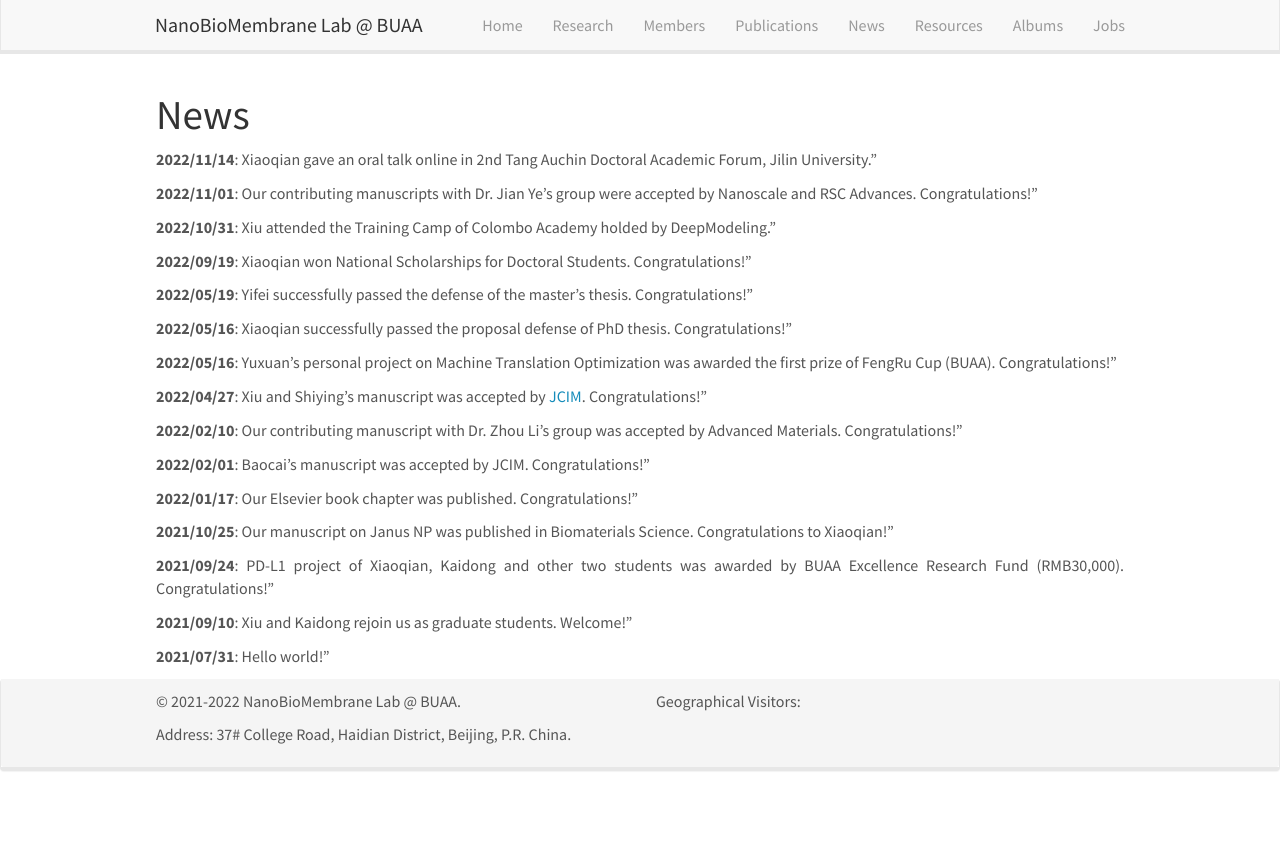
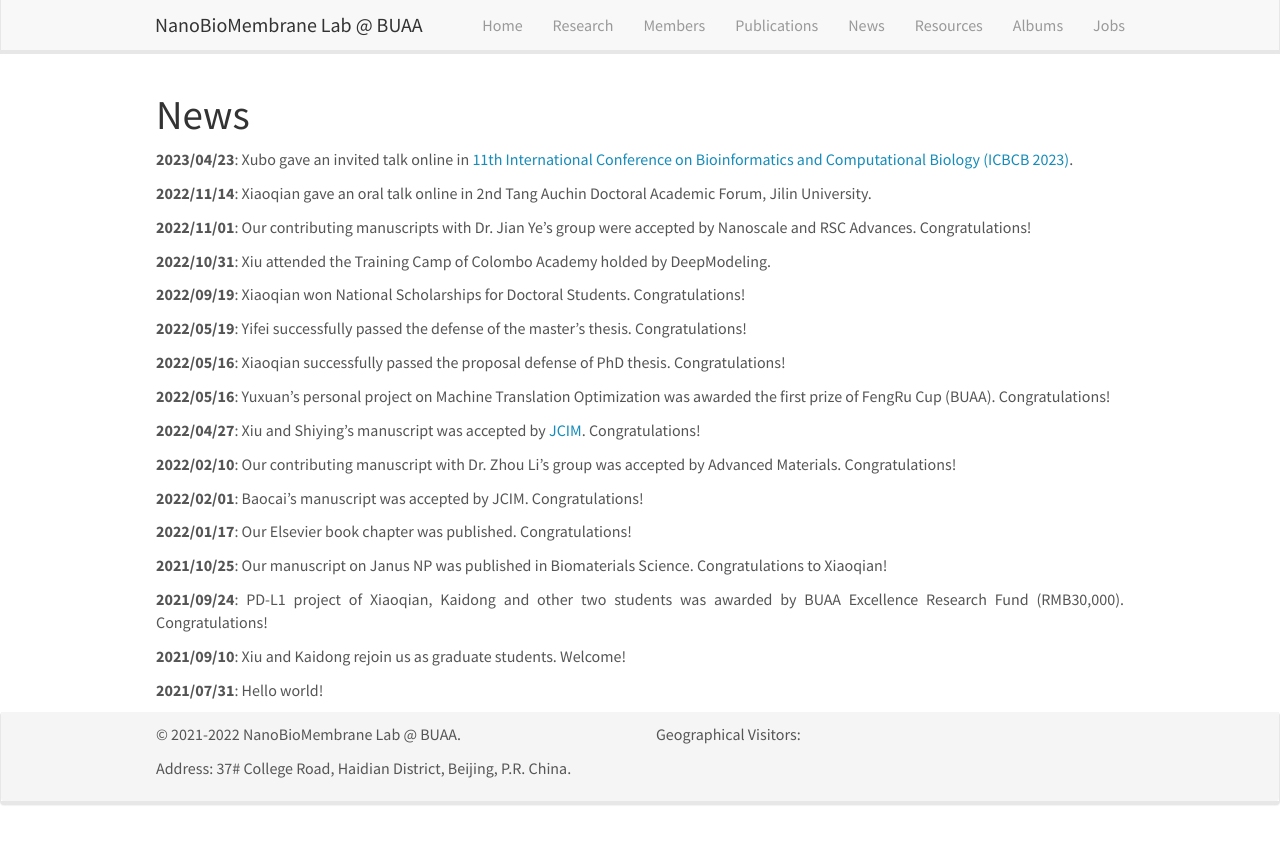
Before and after one commit to linxubo/linxubo.github.io, a Jekyll site: the page built from _pages/news.md, in a window 1280 px wide. Shown: the top 844 px of the page. Built offline with Jekyll 4.4.1, drawn with Linux system fonts in a browser that asks for light colours; nearby versions of some CDN libraries; a script that is not in the unit is left out.

Commit message:
Update news.md

```diff
--- a/_pages/news.md
+++ b/_pages/news.md
@@ -8,32 +8,34 @@ permalink: /news/
 
 # News
 
-**2022/11/14**: Xiaoqian gave an oral talk online in 2nd Tang Auchin Doctoral Academic Forum, Jilin University."
+**2023/04/23**: Xubo gave an invited talk online in [11th International Conference on Bioinformatics and Computational Biology (ICBCB 2023)](http://www.icbcb.org).
 
-**2022/11/01**: Our contributing manuscripts with Dr. Jian Ye's group were accepted by Nanoscale and RSC Advances. Congratulations!"
+**2022/11/14**: Xiaoqian gave an oral talk online in 2nd Tang Auchin Doctoral Academic Forum, Jilin University.
 
-**2022/10/31**: Xiu attended the Training Camp of Colombo Academy holded by DeepModeling."
+**2022/11/01**: Our contributing manuscripts with Dr. Jian Ye's group were accepted by Nanoscale and RSC Advances. Congratulations!
 
-**2022/09/19**: Xiaoqian won National Scholarships for Doctoral Students. Congratulations!"
+**2022/10/31**: Xiu attended the Training Camp of Colombo Academy holded by DeepModeling.
 
-**2022/05/19**: Yifei successfully passed the defense of the master's thesis. Congratulations!"
+**2022/09/19**: Xiaoqian won National Scholarships for Doctoral Students. Congratulations!
 
-**2022/05/16**: Xiaoqian successfully passed the proposal defense of PhD thesis. Congratulations!"
+**2022/05/19**: Yifei successfully passed the defense of the master's thesis. Congratulations!
 
-**2022/05/16**: Yuxuan's personal project on Machine Translation Optimization was awarded the first prize of FengRu Cup (BUAA). Congratulations!"
+**2022/05/16**: Xiaoqian successfully passed the proposal defense of PhD thesis. Congratulations!
 
-**2022/04/27**: Xiu and Shiying's manuscript was accepted by [JCIM](https://pubs.acs.org/doi/full/10.1021/acs.jcim.2c00074). Congratulations!"
+**2022/05/16**: Yuxuan's personal project on Machine Translation Optimization was awarded the first prize of FengRu Cup (BUAA). Congratulations!
 
-**2022/02/10**: Our contributing manuscript with Dr. Zhou Li's group was accepted by Advanced Materials. Congratulations!"
+**2022/04/27**: Xiu and Shiying's manuscript was accepted by [JCIM](https://pubs.acs.org/doi/full/10.1021/acs.jcim.2c00074). Congratulations!
 
-**2022/02/01**: Baocai's manuscript was accepted by JCIM. Congratulations!"
+**2022/02/10**: Our contributing manuscript with Dr. Zhou Li's group was accepted by Advanced Materials. Congratulations!
 
-**2022/01/17**: Our Elsevier book chapter was published. Congratulations!"
+**2022/02/01**: Baocai's manuscript was accepted by JCIM. Congratulations!
 
-**2021/10/25**: Our manuscript on Janus NP was published in Biomaterials Science. Congratulations to Xiaoqian!"
+**2022/01/17**: Our Elsevier book chapter was published. Congratulations!
 
-**2021/09/24**: PD-L1 project of Xiaoqian, Kaidong and other two students was awarded by BUAA Excellence Research Fund (RMB30,000). Congratulations!"
+**2021/10/25**: Our manuscript on Janus NP was published in Biomaterials Science. Congratulations to Xiaoqian!
 
-**2021/09/10**: Xiu and Kaidong rejoin us as graduate students. Welcome!"
+**2021/09/24**: PD-L1 project of Xiaoqian, Kaidong and other two students was awarded by BUAA Excellence Research Fund (RMB30,000). Congratulations!
 
-**2021/07/31**: Hello world!"
+**2021/09/10**: Xiu and Kaidong rejoin us as graduate students. Welcome!
+
+**2021/07/31**: Hello world!
```
